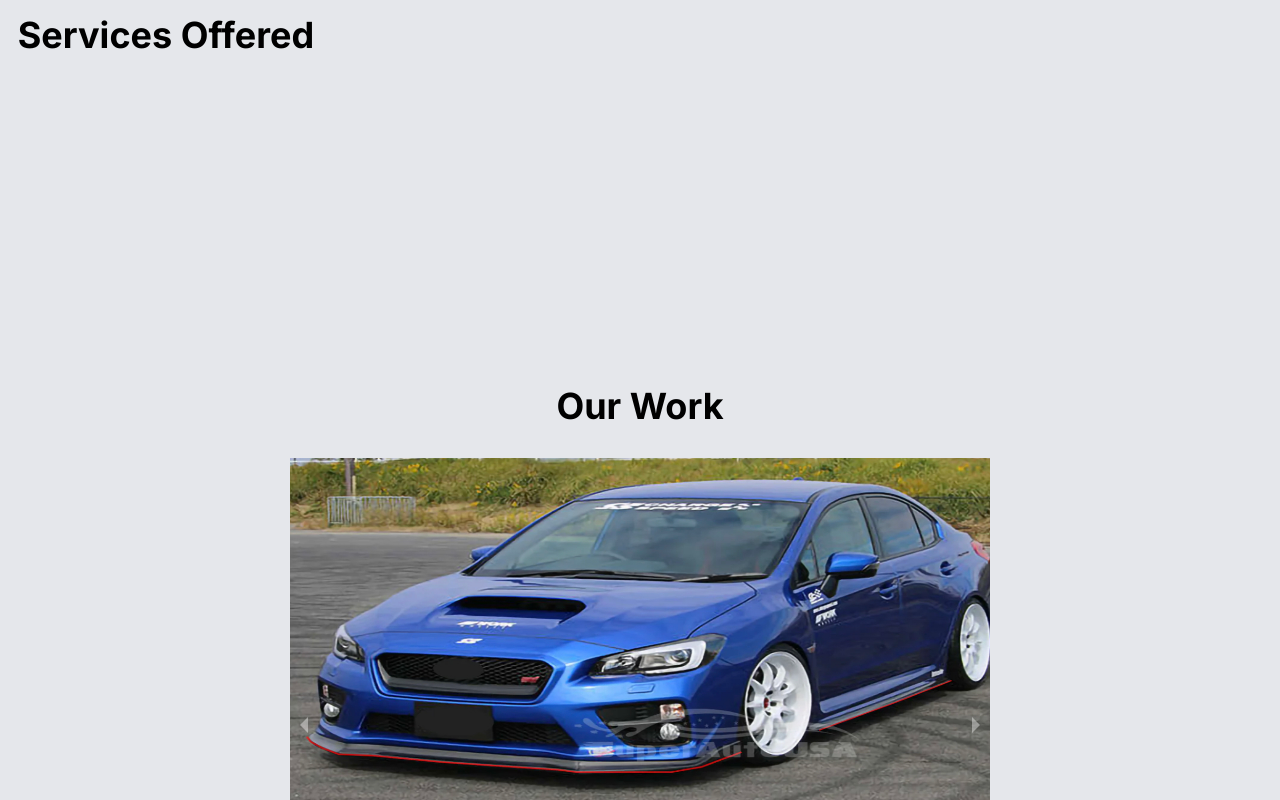
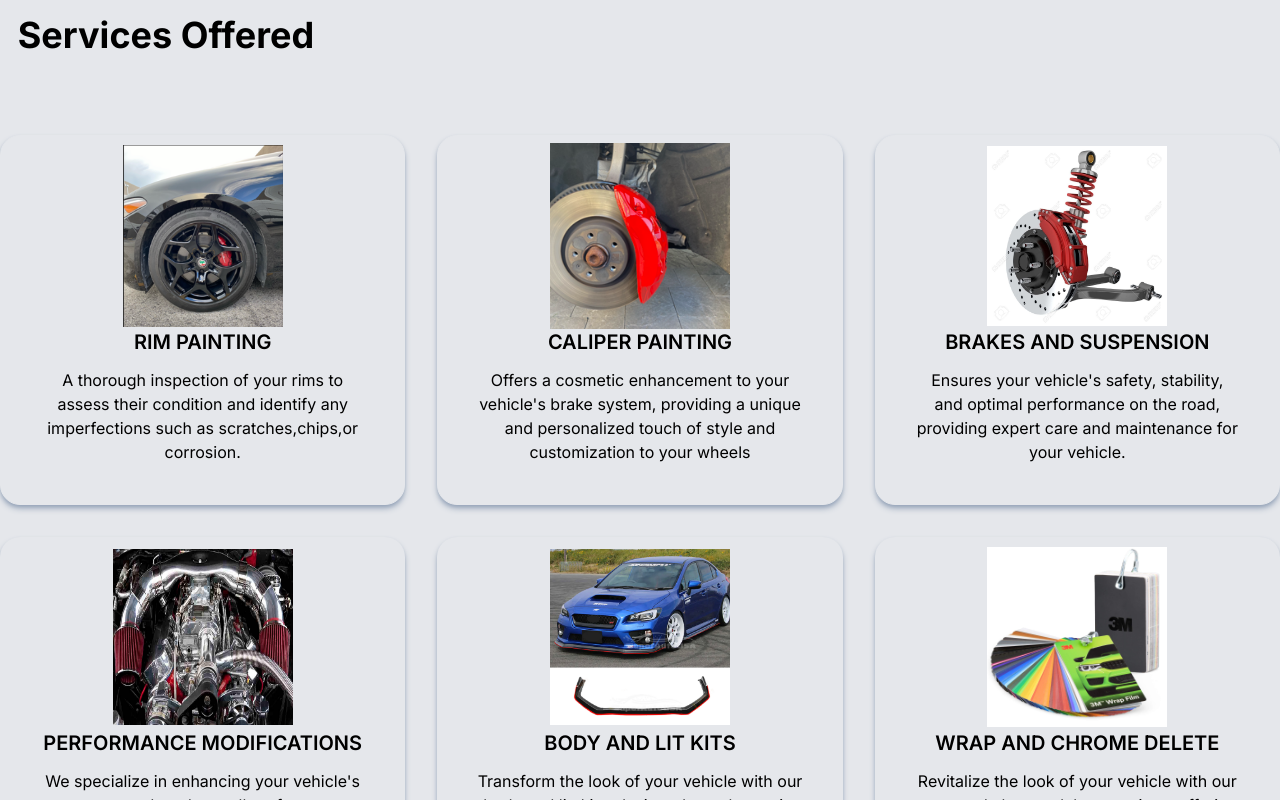
Before and after one commit to Markchav/hoo-s-garage, a Next.js app: page / in a window 1280 px wide. Shown: the part 1060-1860 px from the top of the page. Built offline with nearby package versions, Linux system fonts and the light colour scheme.

Commit message:
put back imports and cards

```diff
--- a/app/components/Services.jsx
+++ b/app/components/Services.jsx
@@ -1,5 +1,11 @@
 import React from 'react'
-
+import Image from 'next/image'
+import rim from '../../public/images/new-rim.png'
+import caliper from '../../public/images/caliper.png'
+import suspension from '../../public/images/suspension.jpg'
+import modi from '../../public/images/modi.jpg'
+import body from '../../public/images/body-kit.jpg'
+import wrap from '../../public/images/wrap.jpg'
 
 export default function Services() {
 return (
@@ -17,11 +23,11 @@ return (
         </div>
     </div>
     </div>
-    {/* <div className="flex flex-wrap -mx-4 ">
+    <div className="flex flex-wrap -mx-4 ">
         <div className=" md:w-1/2 lg:w-1/3 px-4 w-4/5 mx-auto ">
             <div className=" p-10 md:px-7 xl:px-10 rounded-[20px] bg-gray-200 shadow-md hover:shadow-lg mb-8 border shadow-slate-400">
             <a href='https://www.instagram.com/p/CGGhcHClqCz/' target="_blank" rel="noopener noreferrer" className="w-[180px] h-[120px] flex items-center justify-center mx-auto bg-primary rounded-2xl mb-8">
-                <Image className="" src='/../public/images/new-rim.png' width={160} height={50} alt="Card image"/>
+                <Image className="" src={rim} width={160} height={50} alt="Card image"/>
             </a>
             <h4 className="font-semibold text-xl text-dark mb-3">
                 RIM PAINTING
@@ -34,7 +40,7 @@ return (
     <div className=" md:w-1/2 lg:w-1/3 px-4 w-4/5 mx-auto">
         <div className="p-10 md:px-7 xl:px-10 rounded-[20px] bg-gray-200  shadow-md hover:shadow-lg mb-8 border shadow-slate-400">
         <a href='https://www.instagram.com/p/CGGhcHClqCz/' target="_blank" rel="noopener noreferrer" className="w-[180px] h-[120px] flex items-center justify-center bg-primary rounded-2xl mb-8 mx-auto">
-                <Image className="" src='/../public/images/caliper.png' width={200} height={50} alt="Card image"/>
+                <Image className="" src={caliper} width={200} height={50} alt="Card image"/>
             </a>
             <h4 className="font-semibold text-xl text-dark mb-3">
             CALIPER PAINTING
@@ -47,7 +53,7 @@ return (
         <div className=" md:w-1/2 lg:w-1/3 px-4 w-4/5 mx-auto">
             <div className="p-10 md:px-7 xl:px-10 rounded-[20px] bg-gray-200  shadow-md hover:shadow-lg mb-8 border shadow-slate-400">
             <a href='https://www.instagram.com/p/CiDzGpgDyPG/' target="_blank" rel="noopener noreferrer" className="w-[180px] h-[120px] flex items-center justify-center mx-auto bg-primary rounded-2xl mb-8">
-                <Image className="" src='/../public/images/suspension.jpg' width={200} height={50} alt="Card image"/>
+                <Image className="" src={suspension} width={200} height={50} alt="Card image"/>
             </a>
             <h4 className="font-semibold text-xl text-dark mb-3">
             BRAKES AND SUSPENSION
@@ -60,7 +66,7 @@ return (
         <div className=" md:w-1/2 lg:w-1/3 px-4 w-4/5 mx-auto">
             <div className="p-10 md:px-7 xl:px-10 rounded-[20px] bg-gray-200  shadow-md hover:shadow-lg mb-8 shadow-slate-400">
             <a href='https://www.instagram.com/p/CGGhcHClqCz/' target="_blank" rel="noopener noreferrer" className="w-[180px] h-[120px] flex items-center justify-center mx-auto bg-primary rounded-2xl mb-8">
-                <Image className="h-44" src='/../public/images/modi.jpg' width={200} height={200} alt="Card image"/>
+                <Image className="h-44" src={modi} width={200} height={200} alt="Card image"/>
             </a>
             <h4 className="font-semibold text-xl text-dark mb-3">
             PERFORMANCE MODIFICATIONS
@@ -73,7 +79,7 @@ return (
         <div className="md:w-1/2 lg:w-1/3 px-4 w-4/5 mx-auto">
             <div className="p-10 md:px-7 xl:px-10 rounded-[20px] bg-gray-200  shadow-md hover:shadow-lg mb-8 shadow-slate-400">
             <a href='https://www.instagram.com/p/CGGhcHClqCz/' target="_blank" rel="noopener noreferrer" className="w-[180px] h-[120px] flex items-center justify-center mx-auto bg-primary rounded-2xl mb-8">
-            <Image className="" src='/../public/images/body-kit.jpg' width={200} height={50} alt="Card image"/>
+            <Image className="" src={body} width={200} height={50} alt="Card image"/>
             </a>
             <h4 className="font-semibold text-xl text-dark mb-3">
             BODY AND LIT KITS
@@ -86,7 +92,7 @@ return (
     <div className="md:w-1/2 lg:w-1/3 px-4 w-4/5 mx-auto">
         <div className="p-10 md:px-7 xl:px-10 rounded-[20px] bg-gray-200  shadow-md hover:shadow-lg mb-8 shadow-slate-400">
             <a href='https://www.instagram.com/p/CkWTgbZuAdZ/' target="_blank" rel="noopener noreferrer" className="w-[180px] h-[120px] flex items-center justify-center mx-auto bg-primary rounded-2xl mb-8 ">
-            <Image className="" src='/../public/images/wrap.jpg' width={200} height={50} alt="Card image"/>
+            <Image className="" src={wrap} width={200} height={50} alt="Card image"/>
             </a>
             <h4 className="font-semibold text-xl text-dark mb-3">
             WRAP AND CHROME DELETE
@@ -96,7 +102,7 @@ return (
             </p>
         </div>
     </div>
-    </div> */}
+    </div>
 </div>
 )
 }
```
